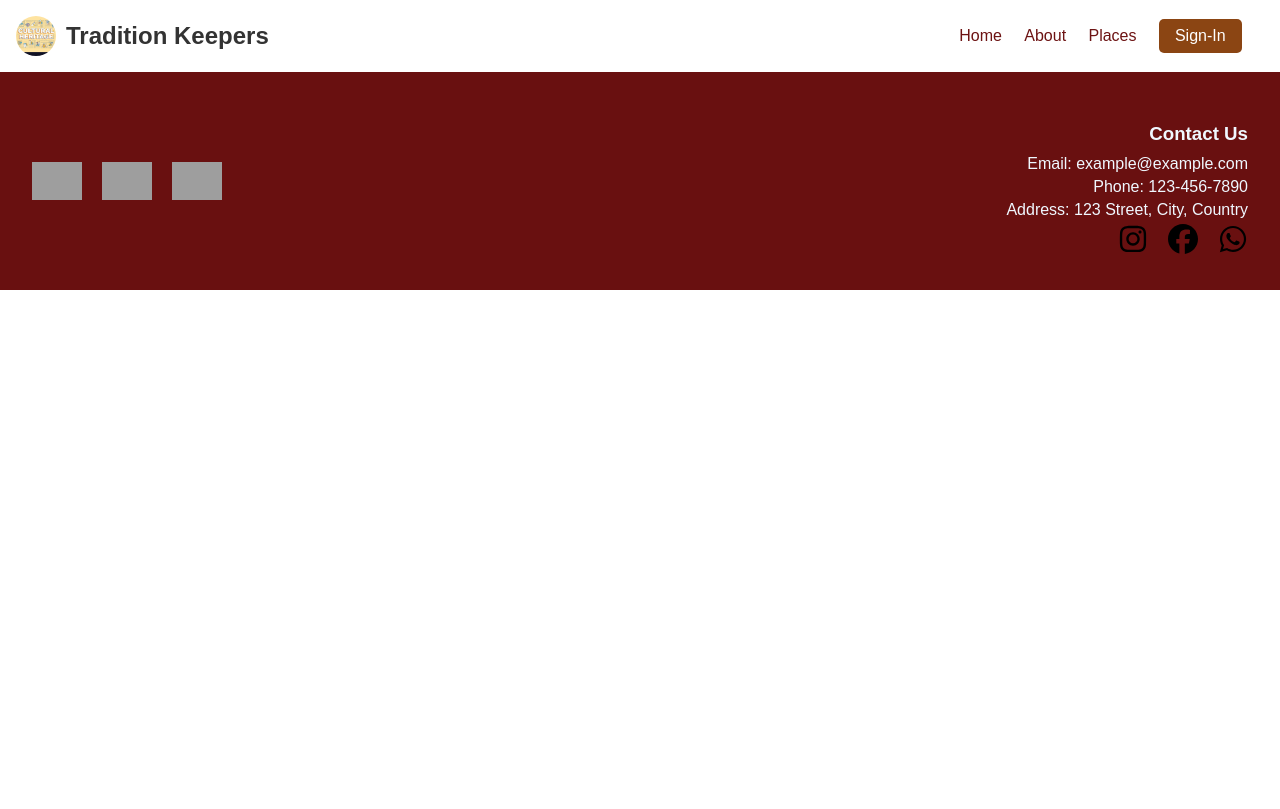
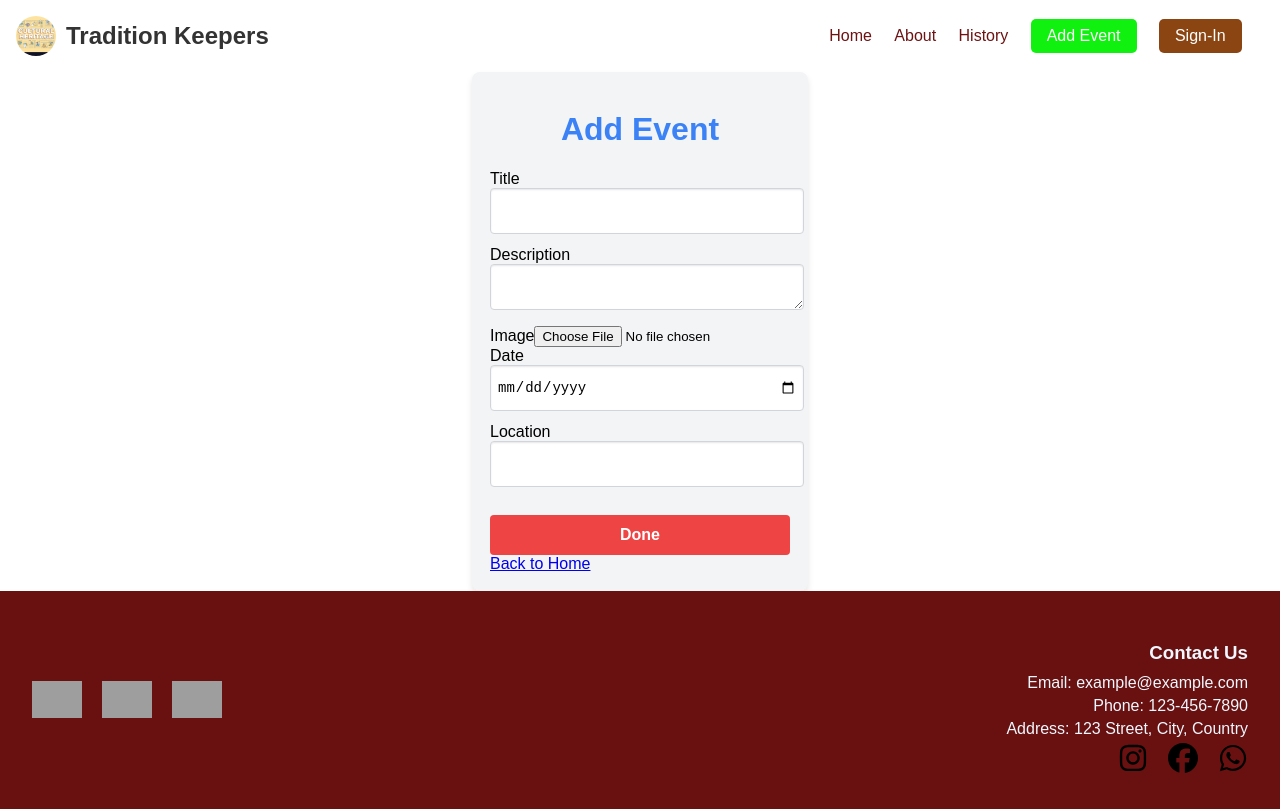
Before and after one commit to jyotiraut/TechLeader_Project, a React (Vite) app in the folder frontend/: page /add-event in a window 1280 px wide. Built offline with nearby package versions, Linux system fonts and the light colour scheme; grey boxes are pictures that could not be loaded.

Commit message:
event added

```diff
--- a/frontend/src/App.jsx
+++ b/frontend/src/App.jsx
@@ -5,6 +5,7 @@ import  Navbar from './Components/navbar/navbar';
 import Footer from './Components/common/footer/footer';
 import Login from './Components/login/login';
 import SignUp from './Components/signup/signUp';
+import AddEvent from './Components/event/event';
 import{Toaster } from 'react-hot-toast';
 import { BrowserRouter , Route, Routes } from 'react-router-dom';
 
@@ -16,6 +17,7 @@ const App = () => {
         <Route path='/' element={<Homepage />} />
         <Route path='/signup' element={<SignUp />} />
         <Route path='/login' element={<Login />} />
+        <Route path='/add-event' element={<AddEvent />} />
       </Routes>
       <Footer />
       <Toaster />
--- a/frontend/src/Components/context/authContext.jsx
+++ b/frontend/src/Components/context/authContext.jsx
@@ -0,0 +1,18 @@
+import React ,{createContext,useContext,useState} from 'react'
+
+const AuthContext = createContext();
+
+export const useAuthContext = () => {
+    return useContext(AuthContext);
+
+}
+
+export const AuthContextProvider = ({children}) => {
+    const [authUser,setAuthUser] = useState(JSON.parse(localStorage.getItem("authUser"))||null);
+
+    return (
+        <AuthContext.Provider value={{authUser,setAuthUser}}>
+            {children}
+        </AuthContext.Provider>
+    )
+}
--- /dev/null
+++ b/frontend/src/Components/event/event.jsx
@@ -0,0 +1,147 @@
+import { useState } from "react";
+import { Link, useNavigate } from "react-router-dom";
+import useEvent from "../hooks/useEvent";
+import toast from "react-hot-toast";
+
+
+
+
+const AddEvent = () => {
+    const navigate = useNavigate();
+    const [formData, setFormData] = useState({
+        title: "",
+        description: "",
+         image: "",
+        date: "",
+        location: ""
+    });
+
+    // // Assuming you have a function to add events, replace useSignUp with your custom hook
+    const { addEvent } = useEvent();
+
+    const handleSubmit = async (e) => {
+        e.preventDefault();
+
+        try {
+            await addEvent(formData);
+          // Using toast notification for success
+            console.log("Event added successfully:", formData)
+
+            navigate("/"); // Navigate to home or any other page after successful submission
+        } catch (error) {
+            console.error("Error adding event:", error);
+            toast.error("Error adding event. Please try again."); // Using toast notification for error
+        }
+    };
+
+    const handleChange = (e) => {
+        setFormData({ ...formData, [e.target.name]: e.target.value });
+    };
+
+    const handleImageChange = (e) => {
+        const file = e.target.files[0]; // Get the first file selected by the user
+        const reader = new FileReader();
+
+        reader.onloadend = () => {
+            setFormData({ ...formData, image: reader.result });
+        };
+
+        if (file) {
+            reader.readAsDataURL(file); // Read the file as a data URL
+        }
+    };
+
+    return (
+        <div className="signup-container">
+            <div className="signup-form">
+                <h1 className="signup-title">Add Event</h1>
+
+                <form onSubmit={handleSubmit} className="mt-4">
+                    <div>
+                        <label htmlFor="title" className="label">
+                            Title
+                        </label>
+                        <input
+                            type="text"
+                            id="title"
+                            name="title"
+                            className="input"
+                            value={formData.title}
+                            onChange={handleChange}
+                            required
+                        />
+                    </div>
+
+                    <div>
+                        <label htmlFor="description" className="label">
+                            Description
+                        </label>
+                        <textarea
+                            id="description"
+                            name="description"
+                            className="input"
+                            value={formData.description}
+                            onChange={handleChange}
+                            required
+                        />
+                    </div>
+
+                    <div>
+                        <label htmlFor="image" className="label">
+                            Image
+                        </label>
+                        <input
+                            type="file"
+                            accept="image/*" // Specify accepted file types
+                            id="image"
+                            name="image"
+                            onChange={handleImageChange}
+                            required
+                        />
+                    </div>
+
+                    <div>
+                        <label htmlFor="date" className="label">
+                            Date
+                        </label>
+                        <input
+                            type="date"
+                            id="date"
+                            name="date"
+                            className="input"
+                            value={formData.date}
+                            onChange={handleChange}
+                            required
+                        />
+                    </div>
+
+                    <div>
+                        <label htmlFor="location" className="label">
+                            Location
+                        </label>
+                        <input
+                            type="text"
+                            id="location"
+                            name="location"
+                            className="input"
+                            value={formData.location}
+                            onChange={handleChange}
+                            required
+                        />
+                    </div>
+
+                    <button type="submit" className="btn-signup mt-4">
+                        Done
+                    </button>
+                </form>
+
+                {/* Link to navigate back or any other page */}
+                <Link to="/" className="link-home mt-4 block text-center">
+                    Back to Home
+                </Link>
+            </div>
+        </div>
+    );
+};
+
+export default AddEvent;
--- /dev/null
+++ b/frontend/src/Components/hooks/useEvent.jsx
@@ -0,0 +1,49 @@
+import { useState } from "react";
+import toast from "react-hot-toast";
+
+const useEvent = () => {
+    const [loading, setLoading] = useState(false);
+
+    const addEvent = async ({ title, description, image, date, location }) => {
+        const success = validateEventData({ title, description, image, date, location });
+        if (!success) {
+            return;
+        }
+
+        setLoading(true);
+        try {
+            // Your code to add an event goes here
+            // // Replace this with your actual API call or database operation
+            const res = await fetch("http://localhost:3000/api/v1/events/create", {
+                method: "POST",
+                headers: {
+                    "Content-Type": "application/json"
+                },
+                body: JSON.stringify({ title, description, image, date, location }),
+            });
+            const data = await res.json();
+            if (data.error) {
+                toast.error(data.error);
+            }
+
+        } catch (error) {
+            console.error(error);
+            toast.error("Something went wrong");
+        } finally {
+            setLoading(false);
+        }
+    };
+
+    const validateEventData = ({ title, description, image, date, location }) => {
+        if (!title || !description || !image || !date || !location) {
+            toast.error("All fields are required");
+            return false;
+        }
+        // Additional validation can be added if needed
+        return true;
+    };
+
+    return { loading, addEvent };
+};
+
+export default useEvent;
--- a/frontend/src/Components/hooks/useSignUp.jsx
+++ b/frontend/src/Components/hooks/useSignUp.jsx
@@ -1,10 +1,10 @@
 import { useState } from "react";
 import toast from "react-hot-toast";
-// import { useAuthContext } from "../context/authContext";
+import { useAuthContext } from "../context/authContext";
 
 const useSignUp = () => {
     const [loading, setLoading] = useState(false);
-    // const { setAuthUser } = useAuthContext();
+     const { setAuthUser } = useAuthContext();
 
     const signup = async ({ firstName, lastName, organizationName, email, password, confirmPassword, accountType }) => {
         const success = handleInputError({ firstName, lastName, organizationName, email, password, confirmPassword, accountType });
@@ -28,8 +28,8 @@ const useSignUp = () => {
                 toast.success("User registered successfully");
             }
 
-            // localStorage.setItem("user", JSON.stringify(data.user));
-            // setAuthUser(data);
+            localStorage.setItem("user", JSON.stringify(data.user));
+            setAuthUser(data);
 
         } catch (error) {
             console.log(error);
--- a/frontend/src/Components/navbar/navbar.css
+++ b/frontend/src/Components/navbar/navbar.css
@@ -57,9 +57,20 @@
     border-radius: 5px; /* Adjust as needed */
     transition: background-color 0.3s ease; /* Smooth transition */
         }
+        .event-btn {
+          background-color: rgb(16, 241, 16); /* Brown color */
+          color: #fff; /* White text */
+          border: none;
+          padding: 0.5rem 1rem;
+          border-radius: 5px; /* Adjust as needed */
+          transition: background-color 0.3s ease; /* Smooth transition */
+              }
 
     .signin-btn:hover {
     background-color: #A0522D; /* Darker brown on hover */
     }
+    .event-btn:hover {
+      background-color: #32CD32; /* Darker brown on hover */
+      }
 
 }
--- a/frontend/src/Components/navbar/navbar.jsx
+++ b/frontend/src/Components/navbar/navbar.jsx
@@ -7,15 +7,14 @@ function Navbar() {
   return (
     <nav className="navbar">
       <div className="navbar-brand">
-
-          <img src={logo1} className="logo" alt="" />
-          <span className="brand-name">Tradition Keepers</span>
-
+        <img src={logo1} className="logo" alt="" />
+        <span className="brand-name">Tradition Keepers</span>
       </div>
       <div className="navbar-menu">
-        <Link to="/" className="navbar-item ">Home</Link>
+        <Link to="/" className="navbar-item">Home</Link>
         <Link to="#" className="navbar-item">About</Link>
-        <Link to="#" className="navbar-item">Places</Link>
+        <Link to="#" className="navbar-item">History</Link>
+        <Link to="/add-event" className="navbar-item event-btn" >Add Event</Link>
         <Link to="/login" className="navbar-item signin-btn">Sign-In</Link>
       </div>
     </nav>
--- a/frontend/src/main.jsx
+++ b/frontend/src/main.jsx
@@ -1,10 +1,15 @@
-import React from 'react'
-import ReactDOM from 'react-dom/client'
-import App from './App.jsx'
+import React from 'react';
+import ReactDOM from 'react-dom';
+import App from './App.jsx';
 
+import { AuthContextProvider } from './Components/context/authContext.jsx';
 
 ReactDOM.createRoot(document.getElementById('root')).render(
   <React.StrictMode>
-    <App />
-  </React.StrictMode>,
-)
+
+      <AuthContextProvider>
+        <App />
+      </AuthContextProvider>
+
+  </React.StrictMode>
+);
```
Also changed, not shown: frontend/src/Components/Home/home.jsx (+45 -27 lines).
